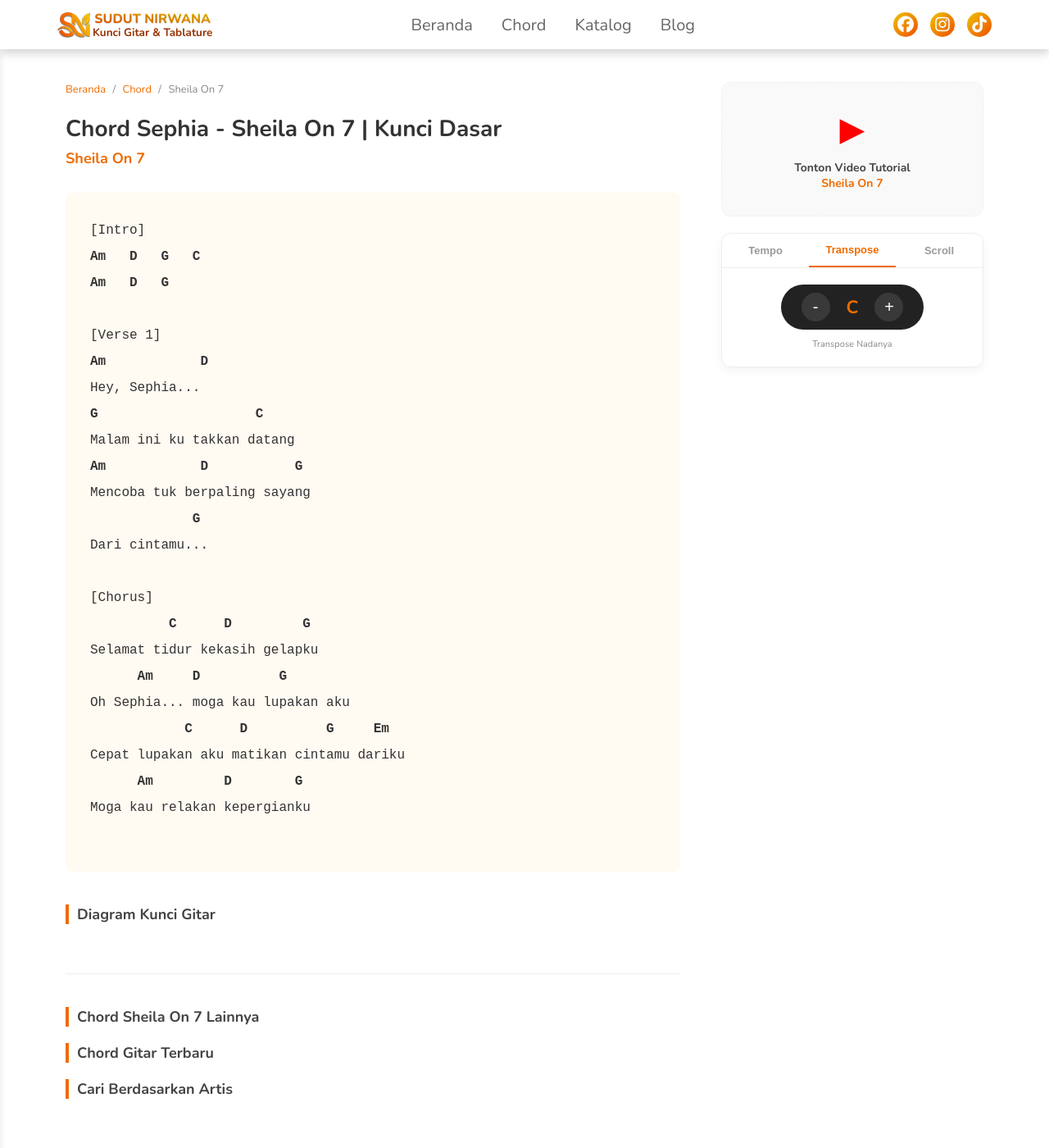
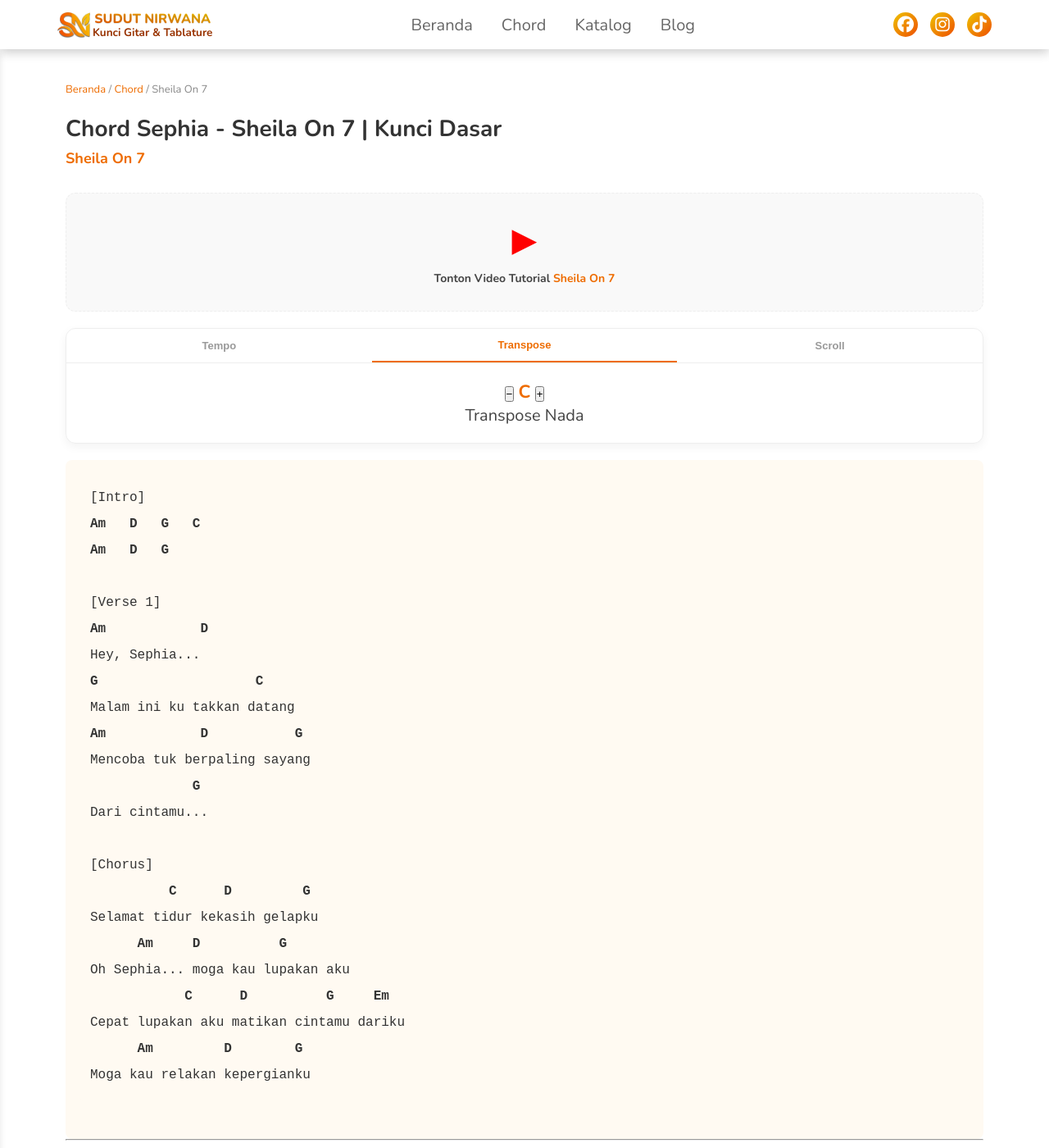
Before and after one commit to sudut-nirwana/sudut-nirwana-main, a Jekyll site: the page built from _chord/shepia-shela-on-7.md, in a window 1280 px wide and 1400 px high. Shown: the whole window at 82% size. Built offline with Jekyll 4.4.1, drawn with Linux system fonts in a browser that asks for light colours.

Commit message:
Update chord.html

```diff
--- a/_layouts/chord.html
+++ b/_layouts/chord.html
@@ -5,12 +5,9 @@
 
 <div class="chord-main-wrapper">
     <div class="chord-container">
-
         <div class="chord-col-main">
             <nav class="chord-breadcrumbs">
-                <a href="/">Beranda</a> <span>/</span>
-                <a href="/chord">Chord</a> <span>/</span>
-                {{ page.artist }}
+                <a href="/">Beranda</a> / <a href="/chord">Chord</a> / {{ page.artist }}
             </nav>
 
             <header class="chord-header">
@@ -18,86 +15,59 @@
                 <p class="artist-name">{{ page.artist }}</p>
             </header>
 
-            <div class="chord-content">
-                <pre id="chord-sheet">{{ content }}</pre>
-            </div>
-
-            <section class="chord-diagram-section">
-                <h3 class="section-title">Diagram Kunci Gitar</h3>
-                <div id="chord-images-container" class="chord-grid-images">
-                    </div>
-            </section>
-
-            <hr class="separator">
-
-            <section class="recommendation-section">
-                <h3 class="section-title">Chord {{ page.artist }} Lainnya</h3>
-                <ul class="chord-list">
-                    {% assign related_songs = site.posts | where: "artist", page.artist | limit: 6 %}
-                    {% for post in related_songs %}
-                        {% if post.url != page.url %}
-                            <li><a href="{{ post.url | relative_url }}">{{ post.title }}</a></li>
-                        {% endif %}
-                    {% endfor %}
-                </ul>
-            </section>
-
-            <section class="recommendation-section">
-                <h3 class="section-title">Chord Gitar Terbaru</h3>
-                <ul class="chord-list">
-                    {% for post in site.posts limit: 5 %}
-                        <li><a href="{{ post.url | relative_url }}">{{ post.title }} - {{ post.artist }}</a></li>
-                    {% endfor %}
-                </ul>
-            </section>
-
-            <section class="alphabet-section">
-                <h3 class="section-title">Cari Berdasarkan Artis</h3>
-                {% include artis-a-z.html %}
-            </section>
-        </div>
-
-        <aside class="chord-col-side">
-
+            <div class="chord-top-controls">
                 <div id="video-box" class="video-card">
                     <div id="video-placeholder" class="video-placeholder" data-video-id="{{ page.youtube_id }}">
                         <div class="yt-play-btn">▶</div>
-                    <p>Tonton Video Tutorial<br><span>{{ page.artist }}</span></p>
+                        <p>Tonton Video Tutorial <span>{{ page.artist }}</span></p>
                     </div>
                     <div id="video-player-container"></div>
                 </div>
 
-            <div id="chord-control-panel" class="control-panel">
+                <div id="control-panel" class="control-panel">
                     <div class="panel-tabs">
                         <button class="tab-btn" data-tab="tempo">Tempo</button>
                         <button class="tab-btn active" data-tab="transpose">Transpose</button>
                         <button class="tab-btn" data-tab="scroll">Scroll</button>
                     </div>
-
                     <div class="panel-body">
                         <div id="tab-transpose" class="tab-pane active">
-                        <div class="transpose-control">
-                            <button class="btn-ctrl" id="dec-ch">-</button>
+                            <div class="modern-ctrl">
+                                <button class="btn-round" id="dec-ch">−</button>
                                 <span id="current-key">C</span>
-                            <button class="btn-ctrl" id="inc-ch">+</button>
+                                <button class="btn-round" id="inc-ch">+</button>
                             </div>
-                        <p class="panel-hint">Transpose Nadanya</p>
+                            <p class="hint-text">Transpose Nada</p>
                         </div>
 
                         <div id="tab-tempo" class="tab-pane">
-                        <div class="tempo-control">
-                            <input type="range" min="60" max="200" value="120" class="slider" id="tempo-slider">
-                            <span id="tempo-val">120 BPM</span>
-                        </div>
+                            <input type="range" min="60" max="200" value="120" id="tempo-slider" class="orange-slider">
+                            <p id="tempo-val" class="val-text">120 BPM</p>
                         </div>
 
                         <div id="tab-scroll" class="tab-pane">
-                        <button class="btn-scroll-start" id="start-scroll">Mulai Auto Scroll</button>
+                            <div class="scroll-wrapper">
+                                <button id="start-scroll" class="btn-play-scroll">▶️ Mulai</button>
+                                <div class="speed-ctrl">
+                                    <button class="btn-speed" id="speed-down">−</button>
+                                    <span id="speed-val">1x</span>
+                                    <button class="btn-speed" id="speed-up">+</button>
+                                </div>
+                            </div>
+                        </div>
                     </div>
                 </div>
             </div>
 
-        </aside>
+            <div class="chord-content">
+                <pre id="chord-sheet">{{ content }}</pre>
+            </div>
+
+            <div class="chord-footer-info">
+                <hr>
+                {% include artis-a-z.html %}
+            </div>
+        </div>
     </div>
 </div>
 <script src="https://ajax.googleapis.com/ajax/libs/jquery/3.7.1/jquery.min.js"></script>
```
Lines whose indentation alone changed are shown as unchanged.
